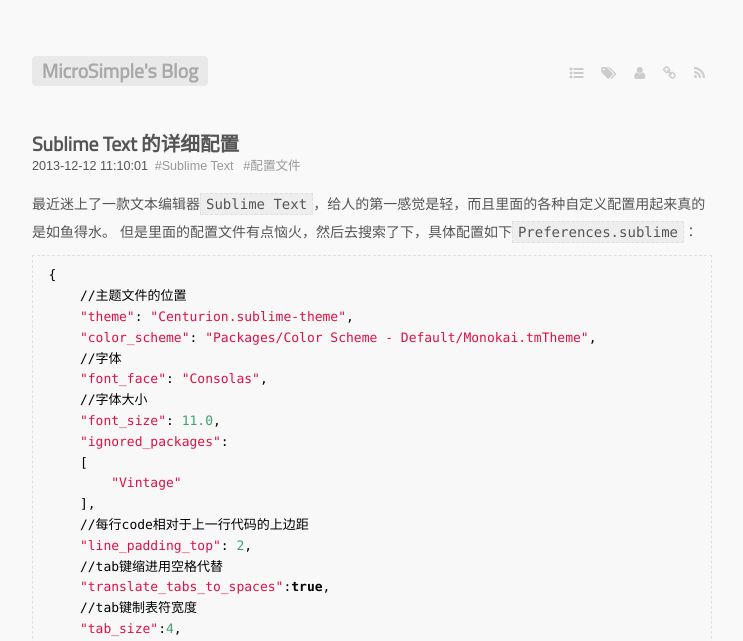
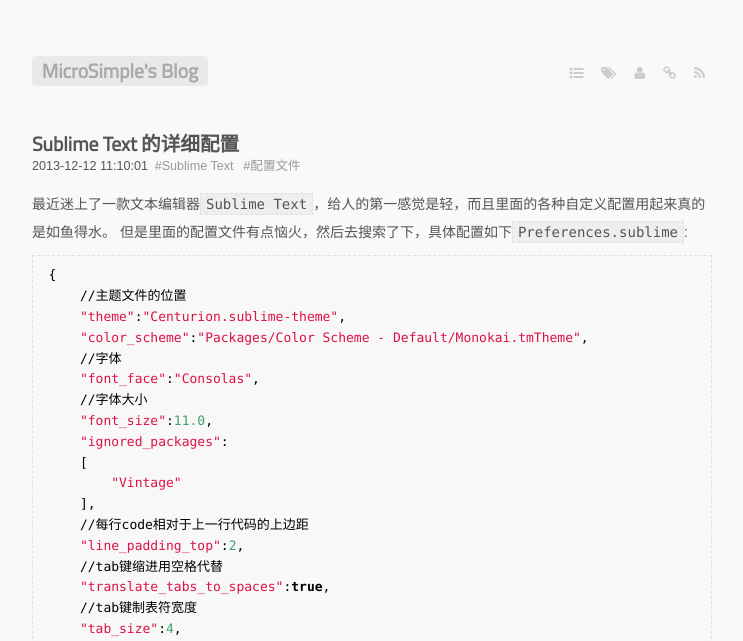
Before and after one commit to antwork/microsimple.github.com, a Jekyll site: the page built from _posts/2013-12-12-preferences-sublime.markdown, in a window 1280 px wide. Shown: the top 641 px of the page, without its empty margins (268-1011 px from the left). Built offline with Jekyll 4.4.1, drawn with Linux system fonts in a browser that asks for light colours; some web fonts are replaced; Markdown is read by kramdown in place of the engine named in the settings; comment, search, counter and statistics services are not loaded.

```diff
--- a/_posts/2013-12-12-preferences-sublime.markdown
+++ b/_posts/2013-12-12-preferences-sublime.markdown
@@ -9,23 +9,23 @@ tags:
   - 配置文件
 ---
 最近迷上了一款文本编辑器`Sublime Text`，给人的第一感觉是轻，而且里面的各种自定义配置用起来真的是如鱼得水。
-但是里面的配置文件有点恼火，然后去搜索了下，具体配置如下`Preferences.sublime`：
+但是里面的配置文件有点恼火，然后去搜索了下，具体配置如下`Preferences.sublime`:
 {% highlight ruby %}
 
 {
     //主题文件的位置
-    "theme": "Centurion.sublime-theme",
-    "color_scheme": "Packages/Color Scheme - Default/Monokai.tmTheme",
+    "theme":"Centurion.sublime-theme",
+    "color_scheme":"Packages/Color Scheme - Default/Monokai.tmTheme",
     //字体
-    "font_face": "Consolas",
+    "font_face":"Consolas",
     //字体大小
-    "font_size": 11.0,
+    "font_size":11.0,
     "ignored_packages":
     [
         "Vintage"
     ],
     //每行code相对于上一行代码的上边距
-    "line_padding_top": 2,
+    "line_padding_top":2,
     //tab键缩进用空格代替
     "translate_tabs_to_spaces":true,
     //tab键制表符宽度
```
